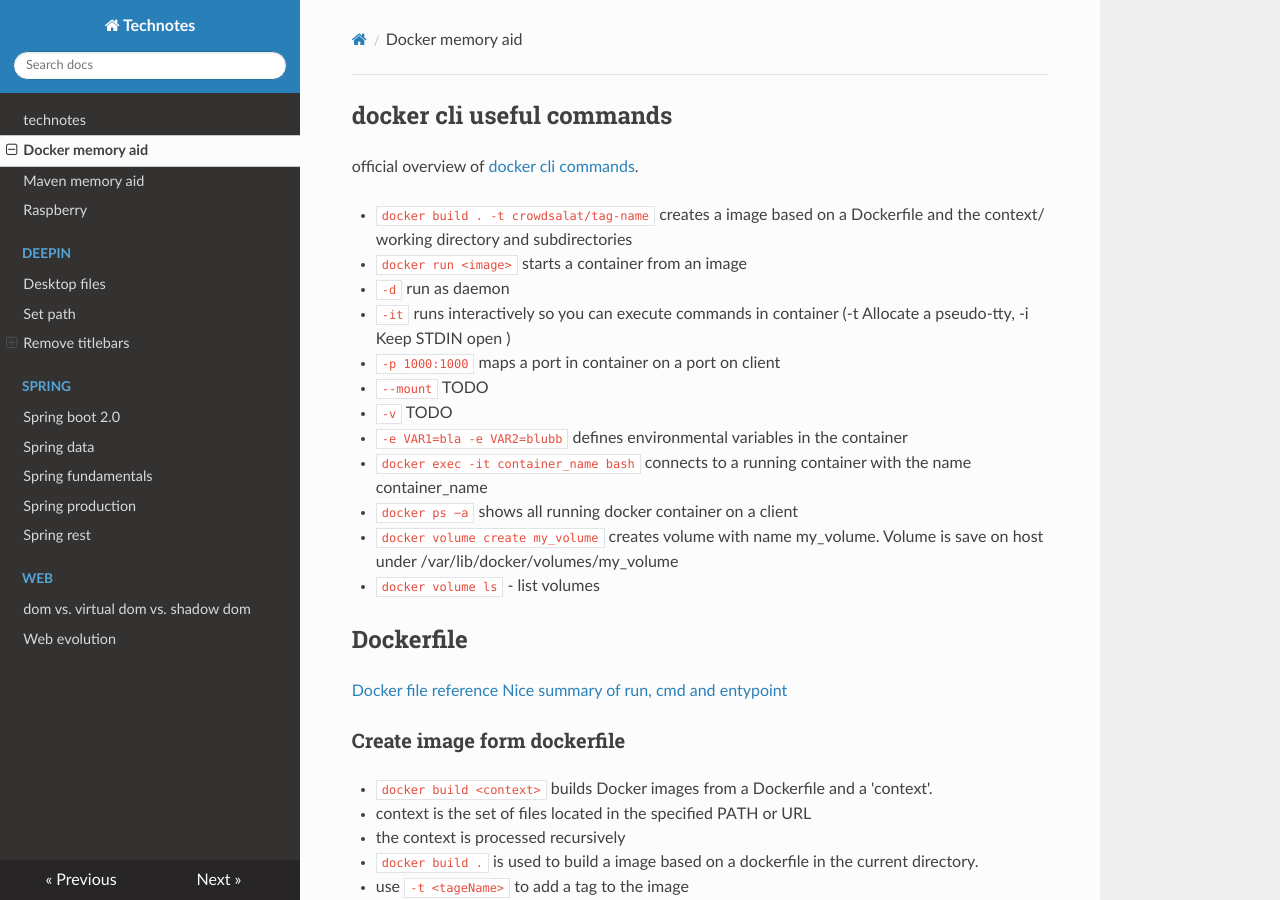
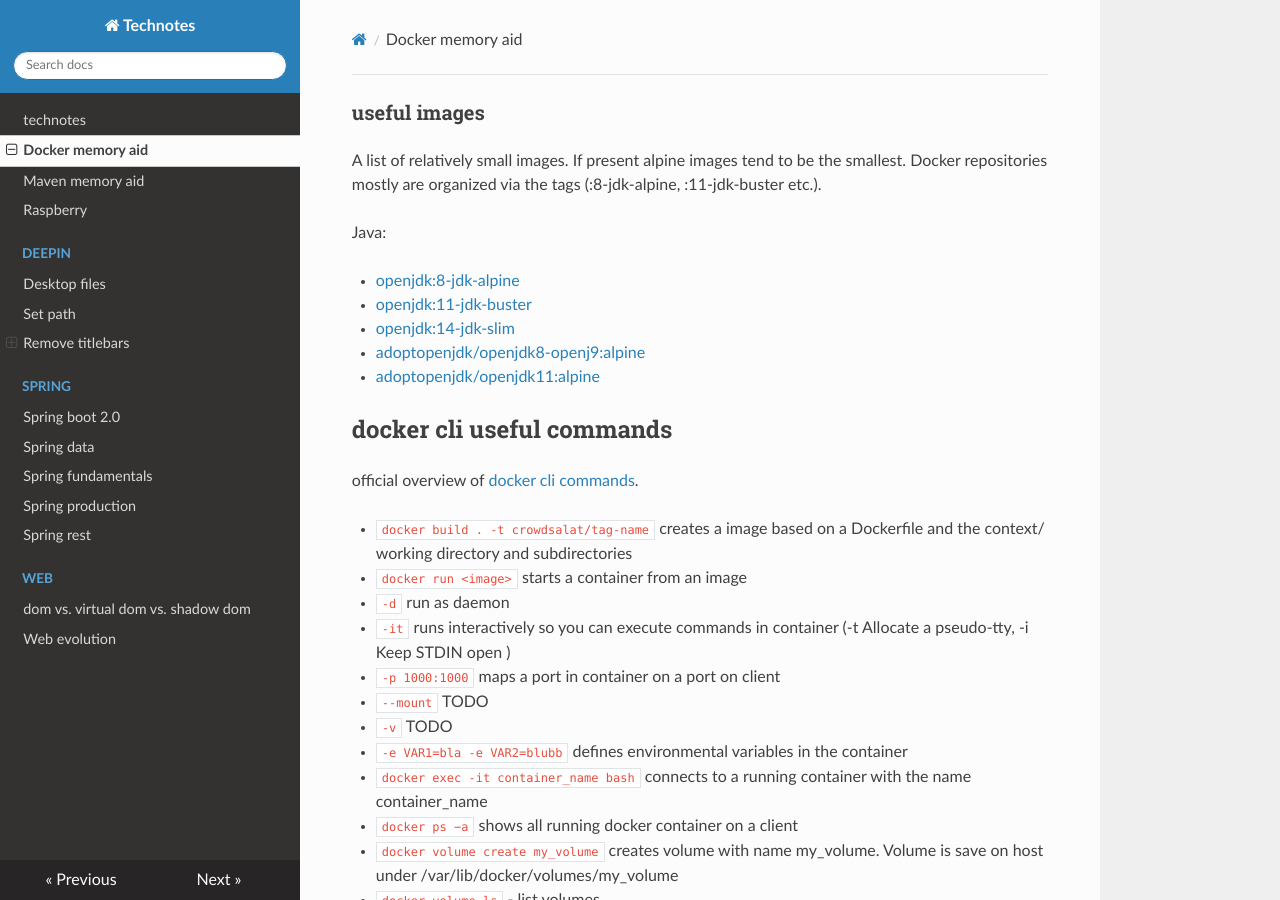
Before and after one commit to organicaudio/useful-code-snippets2, an MkDocs documentation site: the page built from docs/docker-memory-aid.md, in a window 1280 px wide and 900 px high. Built offline with MkDocs 1.6.1, drawn with Linux system fonts in a browser that asks for light colours; nearby versions of some CDN libraries.

Commit message:
add useful images for java

```diff
--- a/docs/docker-memory-aid.md
+++ b/docs/docker-memory-aid.md
@@ -1,3 +1,16 @@
+
+### useful images
+
+A list of relatively small images. If present alpine images tend to be the smallest. Docker repositories mostly are organized via the tags (:8-jdk-alpine, :11-jdk-buster etc.).
+
+Java:
+
+- [openjdk:8-jdk-alpine](https://hub.docker.com/_/openjdk/)
+- [openjdk:11-jdk-buster](https://hub.docker.com/_/openjdk/)
+- [openjdk:14-jdk-slim](https://hub.docker.com/_/openjdk/)
+- [adoptopenjdk/openjdk8-openj9:alpine](https://hub.docker.com/r/adoptopenjdk/openjdk8-openj9)
+- [adoptopenjdk/openjdk11:alpine](https://hub.docker.com/r/adoptopenjdk/openjdk11)
+
 
 ## docker cli useful commands
 
```
